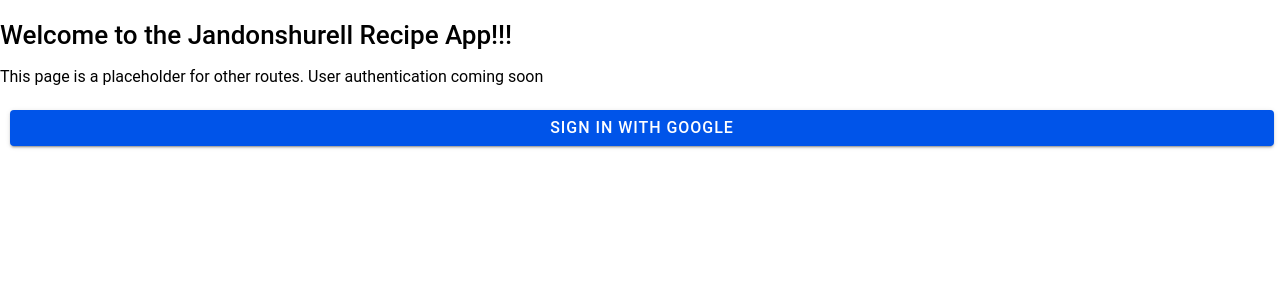
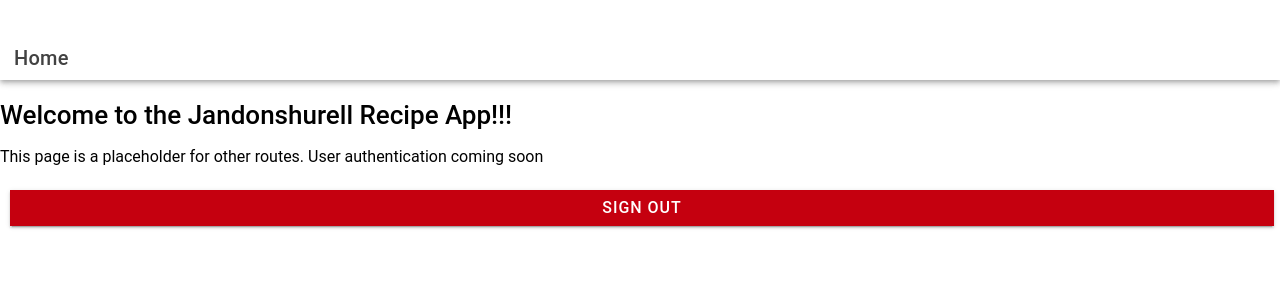
Before and after one commit to BC-1616/Cook-and-Compile, a React (Vite) app in the folder capstone/: page /Home in a window 1280 px wide. Before the commit this address led to /LandingPage. Shown: the top 300 px of the page. Built offline with nearby package versions, Linux system fonts and the light colour scheme; no server answers.

Commit message:
Got sign in working and added sign out on /Home

```diff
--- a/capstone/src/App.tsx
+++ b/capstone/src/App.tsx
@@ -1,4 +1,3 @@
-// Reorganized imports
 import { IonApp, IonRouterOutlet, setupIonicReact, IonSplitPane } from '@ionic/react';
 import { IonReactRouter } from '@ionic/react-router';
 import { Redirect, Route, Switch } from 'react-router-dom';
@@ -9,10 +8,10 @@ import CreateRecipes from './components/CreateRecipes';
 import RecipeModifier from './components/RecipeModifier';
 import Recipe from './components/Recipe';
 import LandingPage from './components/LandingPage';
-import handleAuth from './handles/handleAuth';  // Import the useAuth hook
 import NavBar from './components/NavBar';
+import handleAuth from './handles/handleAuth';
 
-import React, { useEffect, useState } from 'react';
+import React from 'react';
 
 /* Core CSS required for Ionic components to work properly */
 import '@ionic/react/css/core.css';
@@ -32,33 +31,37 @@ import './Styles/variables.css';
 
 setupIonicReact();
 
-
 const App: React.FC = () => {
-  const { user, loading } = handleAuth(); // Use the useAuth hook to access the authenticated user
+  const { user, loading } = handleAuth(); // Assuming handleAuth properly sets user and loading states
 
   // While loading, show loading message, otherwise show the main content
   if (loading) {
-    return <div>Loading...</div>;
+    console.log("Loading...");
+    return <div>Loading...</div>; // Show loading screen during auth check
   }
 
   return (
-  <IonApp>
+    <IonApp>
+      <>
+        {console.log('Rendering App component')}
+      </>
       <IonReactRouter>
         <IonSplitPane contentId="main">
           <IonRouterOutlet id="main">
             <Switch>
-              {/* Always redirect to LandingPage first */}
+              {/* Always redirect to LandingPage if no user is authenticated */}
               <Route path="/" exact={true}>
-                <Redirect to="/LandingPage" />
+                <Redirect to={user ? "/Home" : "/LandingPage"} />
               </Route>
 
+              {/* LandingPage route */}
               <Route path="/LandingPage" exact={true}>
                 <LandingPage />
               </Route>
 
-              {/* If the user is authenticated, allow access to /Home */}
+              {/* Home route */}
               <Route path="/Home" exact={true}>
-                {user ? <BlankPage /> : <Redirect to="/LandingPage" />} {/* Redirect to LandingPage if not logged in */}
+                <BlankPage /> {/* Render the BlankPage if user is authenticated */}
               </Route>
 
               {/* Other routes */}
@@ -79,7 +82,9 @@ const App: React.FC = () => {
               </Route>
             </Switch>
           </IonRouterOutlet>
-          {user && <NavBar />} {/* Render Menu only if user is logged in */}
+
+          {/* Render NavBar only if user is logged in */}
+          {user && <NavBar />}
         </IonSplitPane>
       </IonReactRouter>
     </IonApp>
--- a/capstone/src/components/BlankPage.tsx
+++ b/capstone/src/components/BlankPage.tsx
@@ -1,11 +1,27 @@
 import React from 'react';
-import { IonContent, IonPage, IonHeader, IonToolbar, IonButtons, IonMenuButton, IonTitle, } from '@ionic/react';
-import { useParams } from 'react-router';
+import { IonReactRouter } from '@ionic/react-router';
+import { IonContent, IonPage, IonHeader, IonToolbar, IonButtons, IonMenuButton, IonTitle, IonButton } from '@ionic/react';
+import { signOut } from 'firebase/auth';  // Import signOut from Firebase
+import { auth } from '../firebase_setup/firebase';  // Import your Firebase auth instance
+import { useHistory } from 'react-router-dom'; // Import useHistory for routing
 import '../Styles/BlankPage.css';
 
 const BlankPage: React.FC = () => {
+  const history = useHistory(); // Initialize useHistory for navigation
 
-    const { name } = useParams<{ name: string; }>();
+  // Handle sign out
+  const handleSignOut = async () => {
+    try {
+      await signOut(auth); // Sign out the user
+      console.log("User signed out successfully");
+
+      // Redirect to the LandingPage after successful sign out using replace
+      window.location.href = '/LandingPage';  // Use window.location.href to change the URL and navigate
+
+    } catch (error) {
+      console.error("Error signing out: ", error);
+    }
+  };
 
   return (
     <IonPage>
@@ -14,7 +30,6 @@ const BlankPage: React.FC = () => {
           <IonButtons slot="start">
             <IonMenuButton />
           </IonButtons>
-                  {/* Added CSS to move page tile below Navbar */}
           <IonTitle id="title">Home</IonTitle>
         </IonToolbar>
       </IonHeader>
@@ -26,6 +41,11 @@ const BlankPage: React.FC = () => {
         </IonHeader>
         <h1>Welcome to the Jandonshurell Recipe App!!!</h1>
         <p>This page is a placeholder for other routes. User authentication coming soon</p>
+
+        {/* Sign Out Button */}
+        <IonButton expand="full" color="danger" onClick={handleSignOut}>
+          Sign Out
+        </IonButton>
       </IonContent>
     </IonPage>
   );
--- a/capstone/src/components/LandingPage.tsx
+++ b/capstone/src/components/LandingPage.tsx
@@ -19,7 +19,8 @@ const LandingPage: React.FC = () => {
       // Check if user is authenticated and then navigate to Home
       if (user) {
         console.log('Redirecting to /Home');  // Log before redirect
-        history.push('/Home');  // Use history.push() for v5 routing
+        window.location.href = '/Home';  // Use window.location.href to change the URL and navigate
+        console.log('Successfully redirected');
       } else {
         console.log('User not authenticated');  // Log if user is not authenticated
       }
--- a/capstone/src/handles/handleAuth.ts
+++ b/capstone/src/handles/handleAuth.ts
@@ -12,6 +12,7 @@ const handleAuth = () => {
   useEffect(() => {
     // Listen for the user's authentication status change
     const unsubscribe = onAuthStateChanged(auth, async (user) => {
+      console.log("Auth state changed", user);  // Log the user object after sign-in
       setUser(user); // Set user to the authenticated user
       if (user) {
         // Check if the user already has a Firestore document
```
Also changed, not shown: 2 other files (tests, documents, lock files or other folders). Lines whose indentation alone changed are shown as unchanged.
